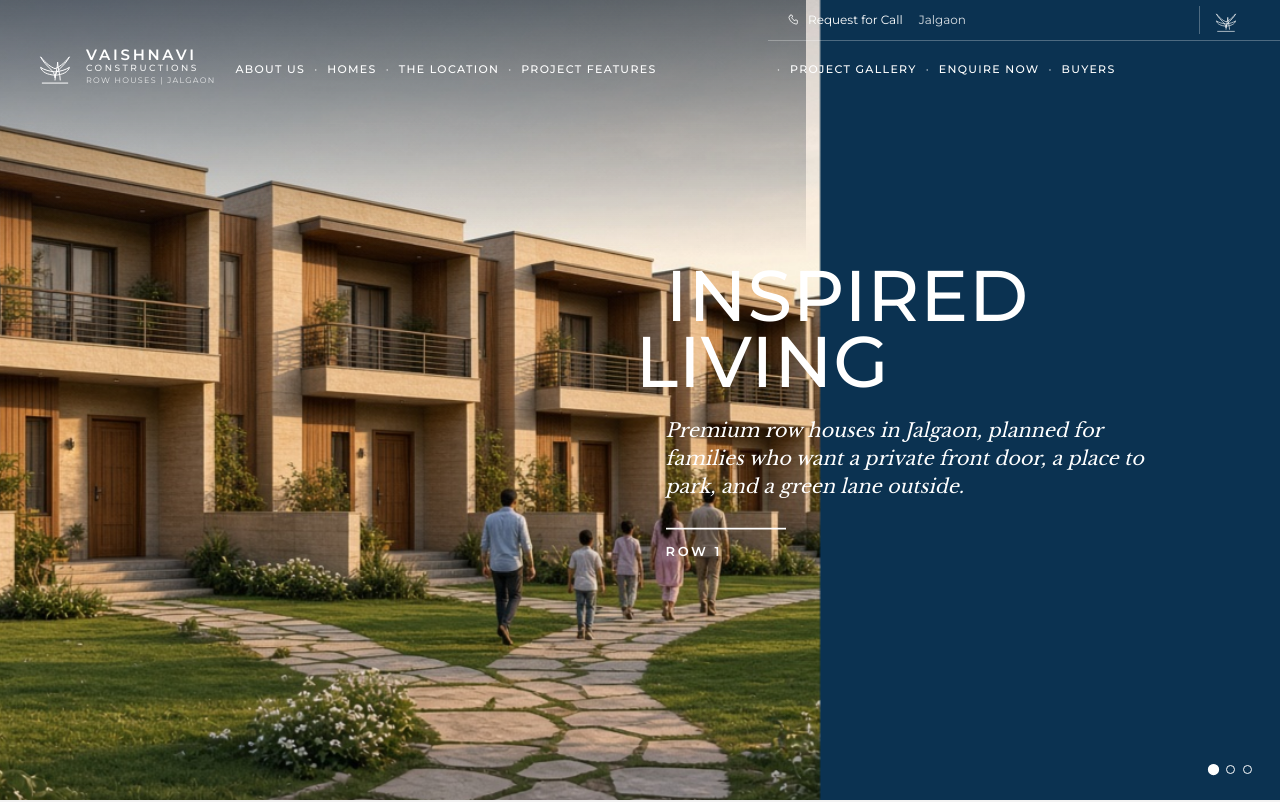
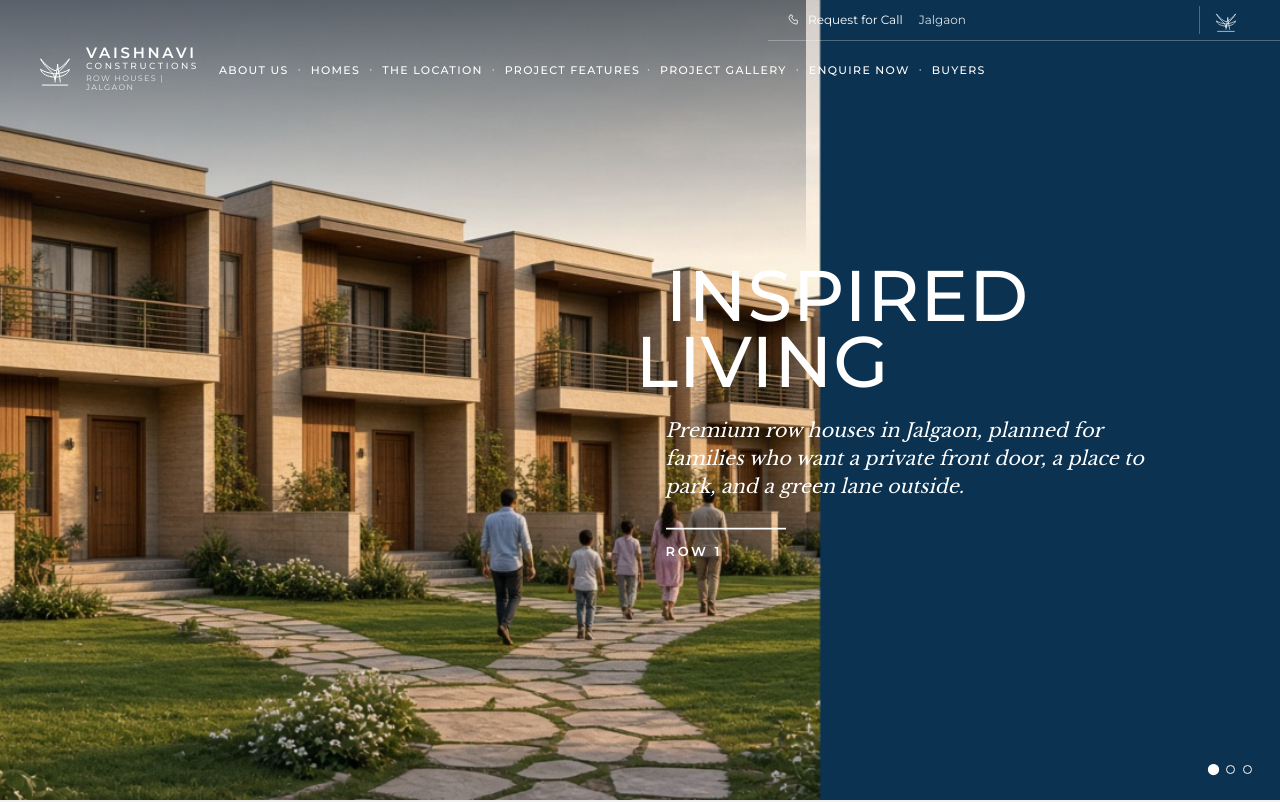
Before and after one commit to sameeeerjadhav/Construction-Website, a Next.js app: page / in a window 1280 px wide. Shown: the top 802 px of the page. Built offline with nearby package versions, Linux system fonts and the light colour scheme.

Commit message:
Close the gap between Project Features and Project Gallery.

```diff
--- a/src/app/globals.css
+++ b/src/app/globals.css
@@ -150,11 +150,10 @@ h1, h2, h3, p { margin: 0; }
   grid-row: 1;
 }
 
-.split-header .nav-right {
-  grid-column: 2;
-  grid-row: 2;
-  align-self: center;
-}
+.split-header .nav-left,
+.split-header .nav-right { flex: none; }
+
+.split-header .nav-right { padding: 0; }
 
 .nav-left,
 .nav-right,
@@ -990,7 +989,8 @@ h1, h2, h3, p { margin: 0; }
   .header-left { align-items: center; height: auto; width: 100%; grid-column: auto; grid-row: auto; }
   .split-header .header-right,
   .header-right,
-  .nav-left { display: none; }
+  .nav-left,
+  .nav-right { display: none; }
   .menu-btn, .bar-header .menu-btn { display: inline-flex; }
   .bar-header .nav-bar { display: none; }
   .bar-header .header-left { align-items: center; height: auto; }
--- a/src/components/SiteHeader.tsx
+++ b/src/components/SiteHeader.tsx
@@ -80,6 +80,11 @@ export function SiteHeader({ variant = "bar" }: { variant?: "split" | "bar" }) {
         <nav className="nav-left" aria-label="Primary">
           <NavLinks items={leftNav} />
         </nav>
+        {variant === "split" ? (
+          <nav className="nav-right" aria-label="More">
+            <NavLinks items={rightNav} />
+          </nav>
+        ) : null}
         <button
           type="button"
           className="menu-btn"
@@ -102,9 +107,6 @@ export function SiteHeader({ variant = "bar" }: { variant?: "split" | "bar" }) {
             </div>
             <Logo markOnly />
           </div>
-          <nav className="nav-right" aria-label="More">
-            <NavLinks items={rightNav} />
-          </nav>
         </div>
       ) : (
         <nav className="nav-bar" aria-label="Primary">
```
